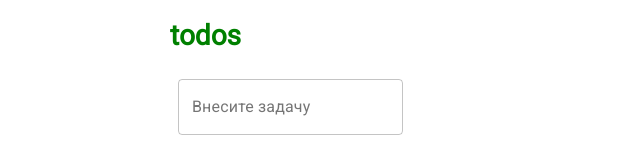
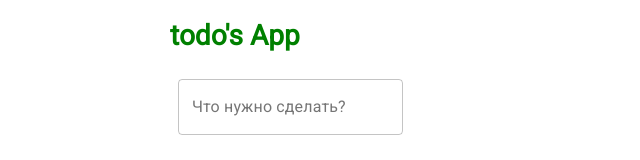
Before and after one commit to WebHeroSchool/React_todo_Shepelev, a React (Create React App) app: page / in a window 1280 px wide. Shown: the top 160 px of the page, without its empty margins (220-860 px from the left). Built offline with nearby package versions, Linux system fonts and the light colour scheme.

Commit message:
changed app title and input lable

```diff
--- a/src/components/App/App.js
+++ b/src/components/App/App.js
@@ -24,7 +24,7 @@ const importantTask = [
 ]
 
 const App = () => (<div className = { styles.container }>
-  <h1 className = { styles.title } > todos </h1>
+  <h1 className = { styles.title } > todo's App</h1>
   <InputItem />
   <ItemList todoItem = {importantTask}/>
   <Footer count = {taskCount} />
--- a/src/components/InputItem/InputItem.js
+++ b/src/components/InputItem/InputItem.js
@@ -16,7 +16,7 @@ export default function InputItem() {
 
   return (
     <form className={classes.root} noValidate autoComplete="off">
-      <TextField id="outlined-basic" label="Внесите задачу" variant="outlined" />
+      <TextField id="outlined-basic" label="Что нужно сделать?" variant="outlined" />
     </form>
   );
 }
```
